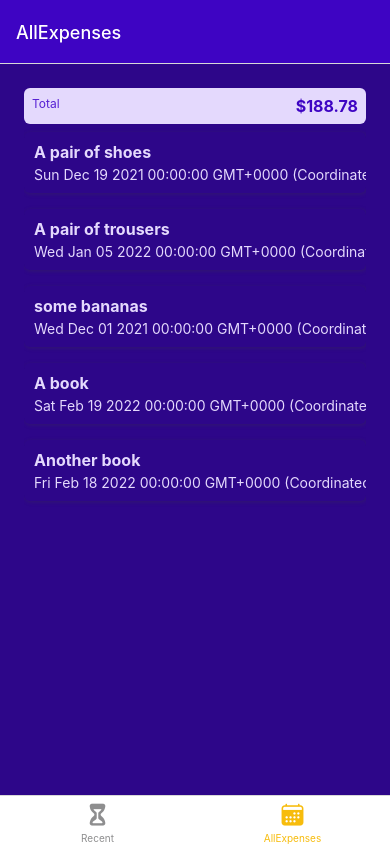
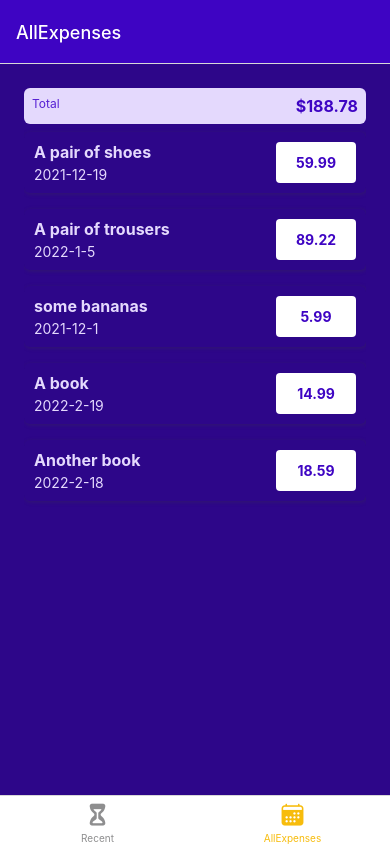
Before and after one commit to P-MBD/RNCOURSE, a React Native app: screen /AllExpenses in a window 390 px wide. Built offline with nearby package versions, Linux system fonts and the light colour scheme.

Commit message:
011 Formatting Dates_en

```diff
--- a/components/ExpensesOutput/ExpenseItem.js
+++ b/components/ExpensesOutput/ExpenseItem.js
@@ -1,15 +1,16 @@
 import { Pressable, View, Text, StyleSheet} from "react-native";
 import { GlobalStyles } from "../../constants/styles";
+import { getFormattedDate } from "../../util/date";
 function ExpenseItem({description, amount, date}){
 return <Pressable>
         <View style={styles.expenseItem}>
             <View>
                 <Text style={[styles.textBase, styles.description]}>{description}</Text>
-                 <Text style={styles.textBase}>{date.toString()}</Text>
+                 <Text style={styles.textBase}>{getFormattedDate(date)}</Text>
             </View>
 
             <View style={styles.amountContainer}>
-                <Text style={styles.amount}>{amount}</Text>
+                <Text style={styles.amount}>{amount.toFixed(2)}</Text>
             </View>
 
         </View>
@@ -45,7 +46,8 @@
         backgroundColor:'white',
         justifyContent:'center',
         alignItems:'center',
-        borderRadius:4
+        borderRadius:4,
+        minWidth:80,
     },
     amount:{
         color:GlobalStyles.colors.primary500,
--- /dev/null
+++ b/util/date.js
@@ -0,0 +1,3 @@
+export function getFormattedDate(date) {
+    return `${date.getFullYear()}-${date.getMonth() + 1}-${date.getDate()}`;
+  }
```
